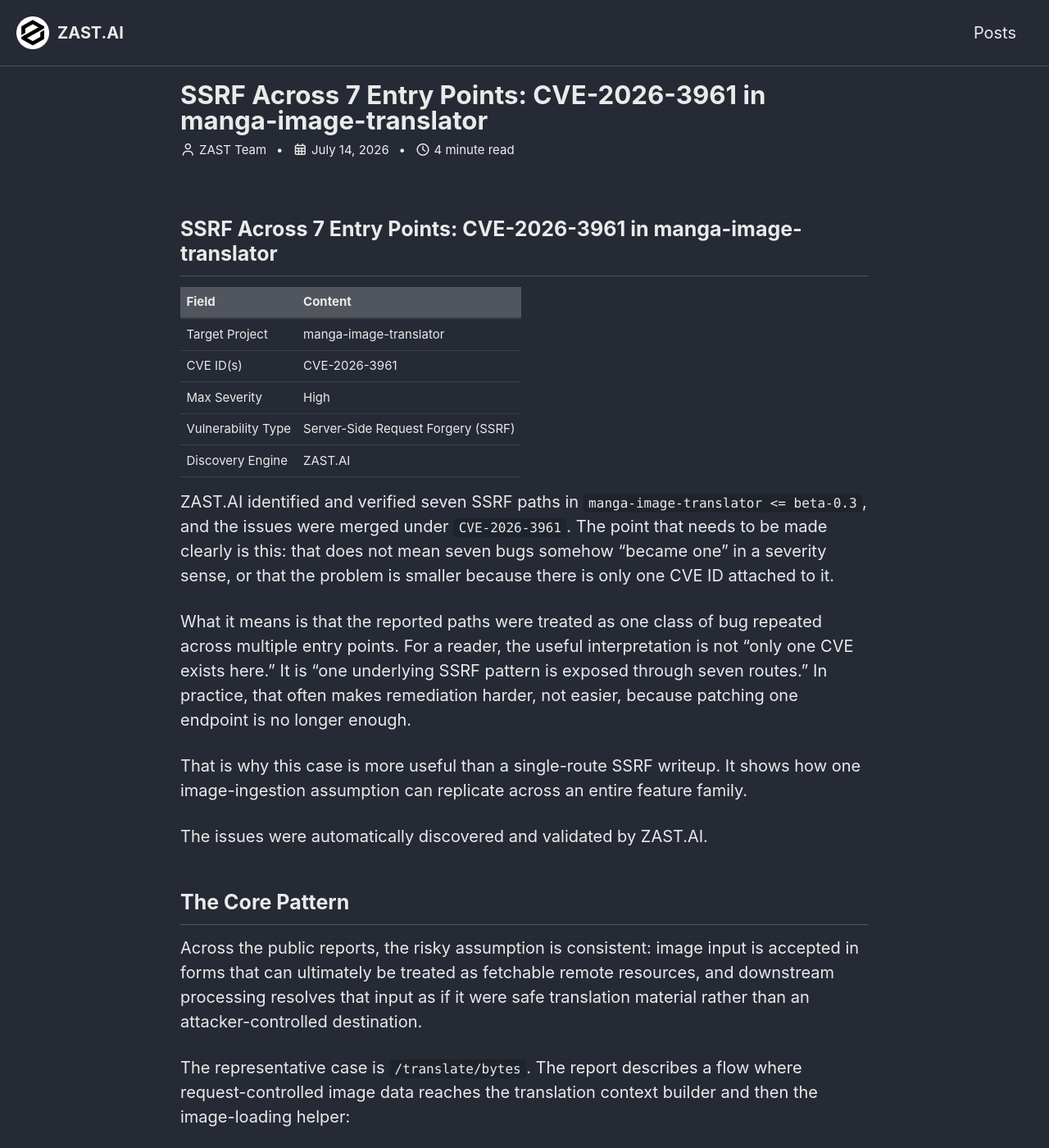
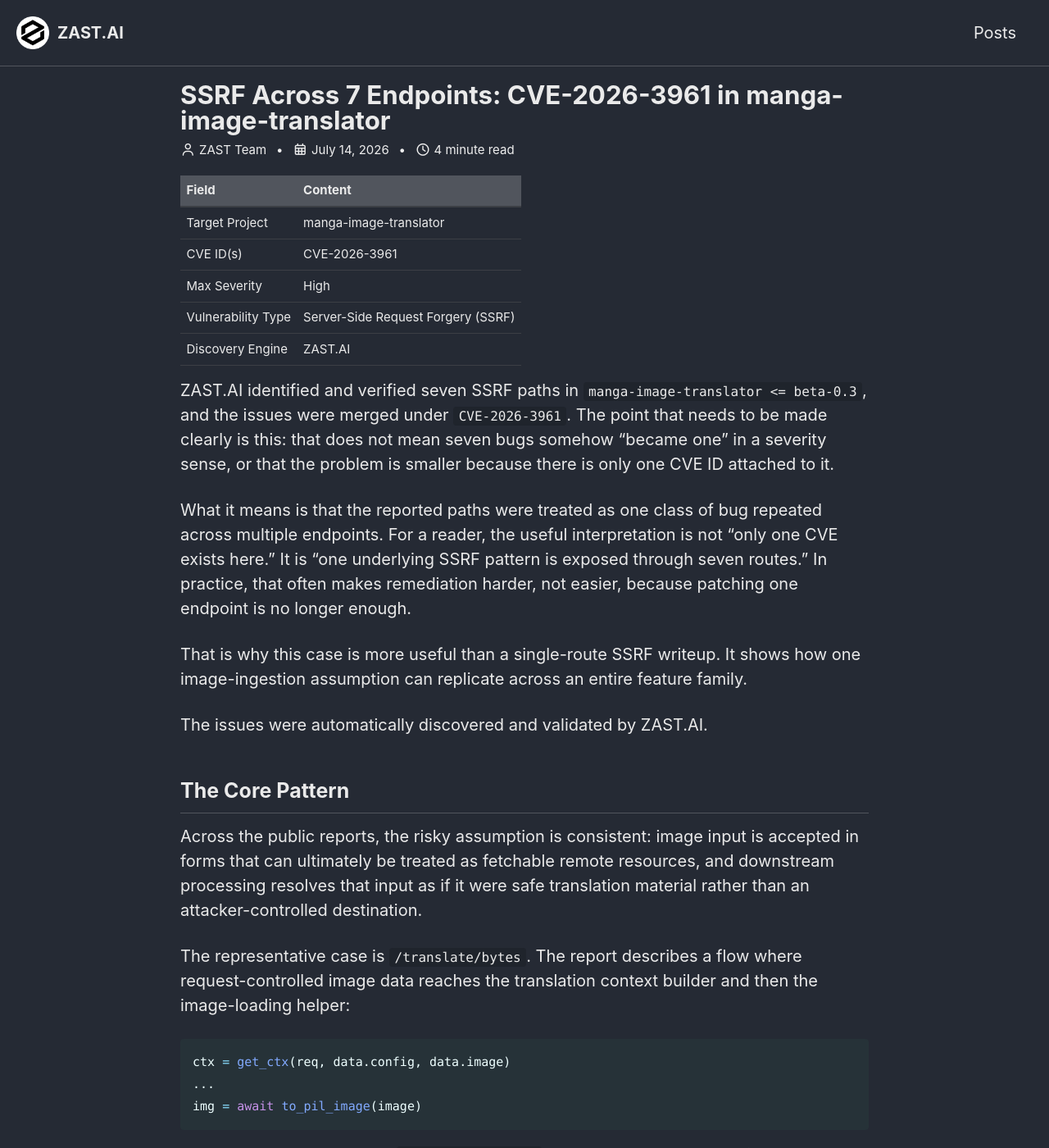
Before and after one commit to zast-ai/blog, a Jekyll site: the page built from _posts/2026-07-14-cve-2026-3961-manga-image-translator-seven-ssrf-paths.md, in a window 1280 px wide and 1400 px high. Shown: the whole window at 82% size. Built offline with Jekyll 4.4.1, drawn with Linux system fonts in a browser that asks for light colours; cached includes are drawn as plain includes; some of the changed text lies outside the part shown.

Commit message:
Release v2026.7.15.1

```diff
--- a/_posts/2026-07-14-cve-2026-3961-manga-image-translator-seven-ssrf-paths.md
+++ b/_posts/2026-07-14-cve-2026-3961-manga-image-translator-seven-ssrf-paths.md
@@ -1,5 +1,5 @@
 ---
-title: "SSRF Across 7 Entry Points: CVE-2026-3961 in manga-image-translator"
+title: "SSRF Across 7 Endpoints: CVE-2026-3961 in manga-image-translator"
 description: "Technical analysis of CVE-2026-3961 in manga-image-translator <= beta-0.3. ZAST.AI verified that seven public SSRF reports reflect one repeated remote-fetch flaw exposed through multiple image ingestion routes."
 keywords: "CVE-2026-3961, manga-image-translator, SSRF, image ingestion, to_pil_image, get_ctx, ZAST.AI, vulnerability research"
 date: 2026-07-14
@@ -17,8 +17,6 @@ image: assets/img/logo-single.png
 excerpt: "ZAST.AI identified and verified seven SSRF paths in manga-image-translator <= beta-0.3. The important point is not that there is only one CVE ID, but that one repeated remote-fetch trust failure is exposed through seven translation entry points."
 ---
 
-## SSRF Across 7 Entry Points: CVE-2026-3961 in manga-image-translator
-
 | Field | Content |
 |---|---|
 | Target Project | manga-image-translator |
@@ -29,7 +27,7 @@ excerpt: "ZAST.AI identified and verified seven SSRF paths in manga-image-transl
 
 ZAST.AI identified and verified seven SSRF paths in `manga-image-translator <= beta-0.3`, and the issues were merged under `CVE-2026-3961`. The point that needs to be made clearly is this: that does not mean seven bugs somehow "became one" in a severity sense, or that the problem is smaller because there is only one CVE ID attached to it.
 
-What it means is that the reported paths were treated as one class of bug repeated across multiple entry points. For a reader, the useful interpretation is not "only one CVE exists here." It is "one underlying SSRF pattern is exposed through seven routes." In practice, that often makes remediation harder, not easier, because patching one endpoint is no longer enough.
+What it means is that the reported paths were treated as one class of bug repeated across multiple endpoints. For a reader, the useful interpretation is not "only one CVE exists here." It is "one underlying SSRF pattern is exposed through seven routes." In practice, that often makes remediation harder, not easier, because patching one endpoint is no longer enough.
 
 That is why this case is more useful than a single-route SSRF writeup. It shows how one image-ingestion assumption can replicate across an entire feature family.
 
@@ -55,17 +53,7 @@ The public report includes out-of-band verification, which is the important part
 
 ## What It Means That 7 Reports Were Merged into 1 CVE
 
-The seven public issues describe SSRF across separate translation routes and request formats:
-
-- `#1118`
-- `#1119`
-- `#1120`
-- `#1121`
-- `#1122`
-- `#1123`
-- `#1124`
-
-The exact entry points differ, but the security story does not. Multiple translation APIs accept externally influenced image references and route them into a common image-processing path that can trigger outbound requests.
+The exact endpoints differ, but the security story does not. Multiple translation APIs accept externally influenced image references and route them into a common image-processing path that can trigger outbound requests.
 
 It is easy to read "merged into one CVE" and assume the issue was somehow consolidated into something smaller. That is the wrong takeaway.
 
```
